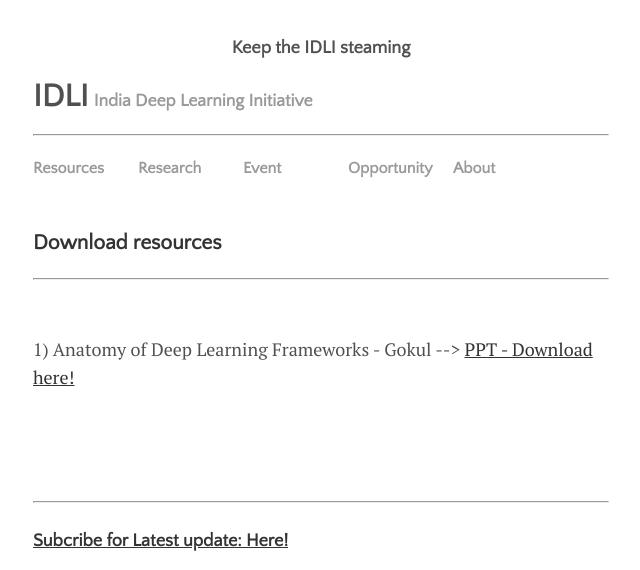
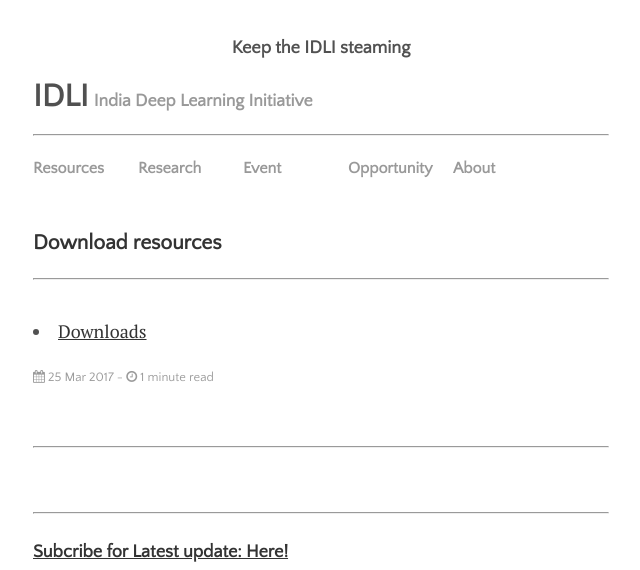
Before and after one commit to IndiaDeepLearningInitiative-IDLI/IndiaDeepLearningInitiative-IDLI.github.io, a Jekyll site: the page built from download.html, in a window 1280 px wide. Shown: the top 570 px of the page, without its empty margins (319-959 px from the left). Built offline with Jekyll 4.4.1, drawn with Linux system fonts in a browser that asks for light colours; nearby versions of some CDN libraries; comment, search, counter and statistics services are not loaded; grey boxes are pictures that could not be loaded.

Commit message:
Update download.html

```diff
--- a/download.html
+++ b/download.html
@@ -8,6 +8,15 @@ title: Download
   <h3>Download resources</h3>
   <hr />
   <br>
-    <p>1) Anatomy of Deep Learning Frameworks - Gokul --> <a href="/data/ppt/anatomy.pdf">PPT - Download here!</a></p>
+  {% for downloads in site.downloads %}
+     <li>
+        <a href="{{ downloads.url }}">{{ downloads.title }}</a>
+     </li>
+      <p style="text-align: justify;">
+           {{ downloads.content}}
+          <span class="post-date" style="margin-top:3px"><i class="fa fa-calendar" aria-hidden="true"></i> {{ downloads.date | date_to_string }} - <i class="fa fa-clock-o" aria-hidden="true"></i> {% include read-time.html %}</span>
+      </p>
+  {% endfor %}
   <br>
+  <hr>
 </div>
```
